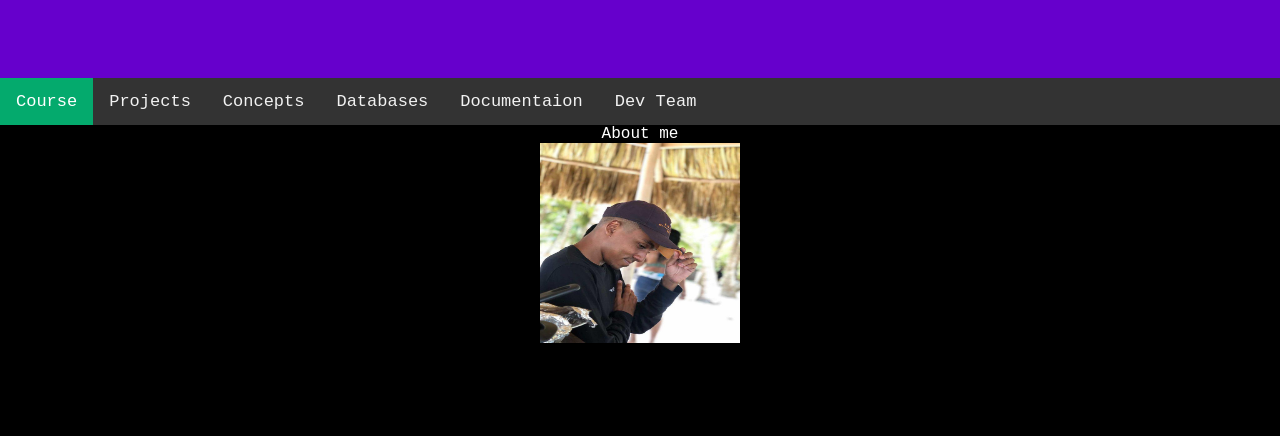
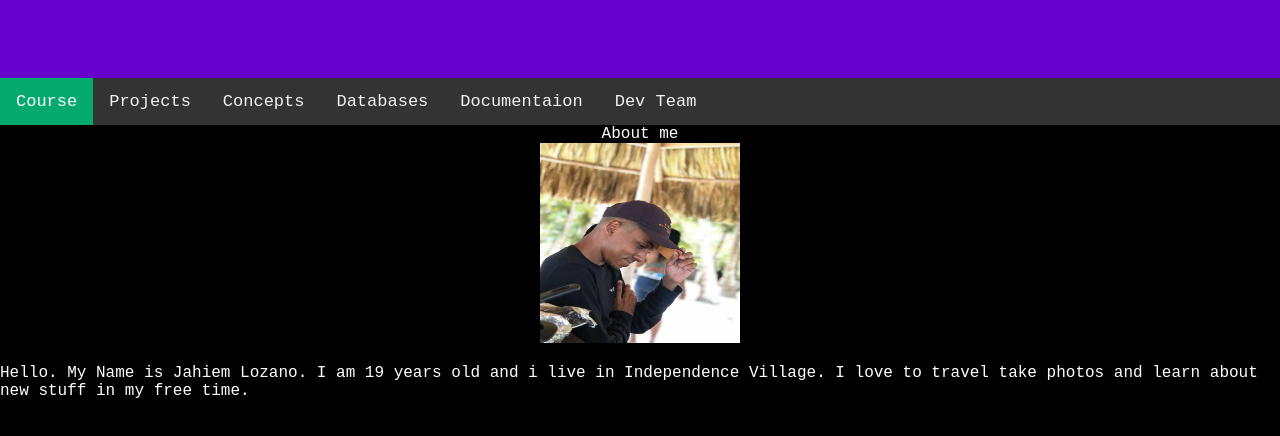
Before and after one commit to itsyaboyjah2021/unknown, a plain HTML site: page aboutme.html in a window 1280 px wide. Shown: the part 190-626 px from the top of the page. Drawn offline with Linux system fonts and the light colour scheme.

Commit message:
Update aboutme.html

```diff
--- a/aboutme.html
+++ b/aboutme.html
@@ -71,6 +71,8 @@ body
 
 <center><img src="150681794_2523981407897732_7714485703664772593_n.jpg" alt=""  width="200" height="200"></center>
 
+ <p> Hello. My Name is Jahiem Lozano. I am 19 years old and i live in Independence Village. I love to travel take photos and learn about new stuff in my free time.
+
 
 
 </div>
```
